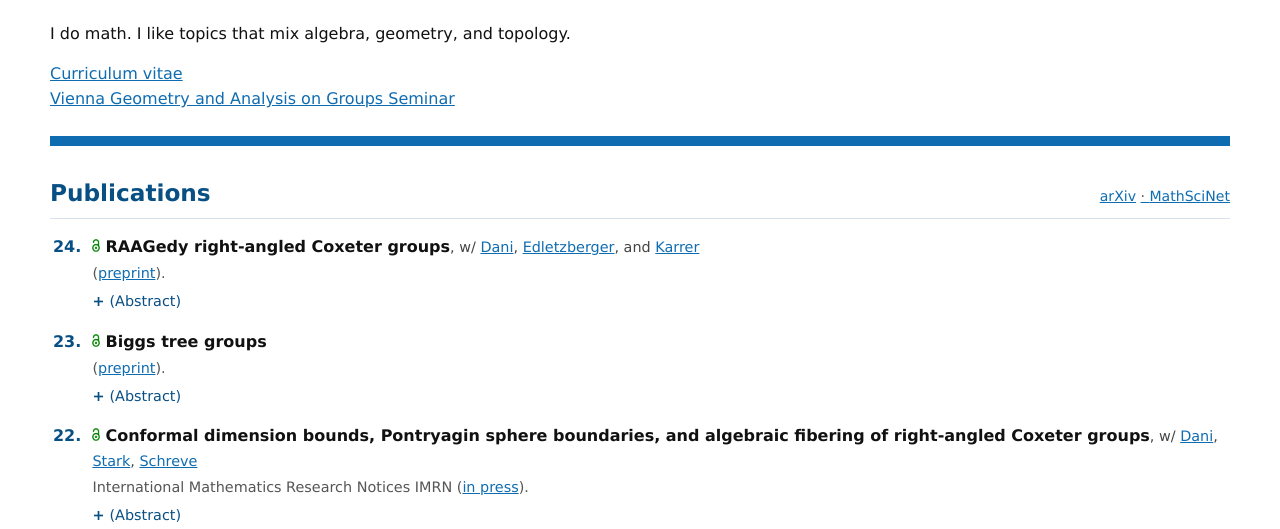
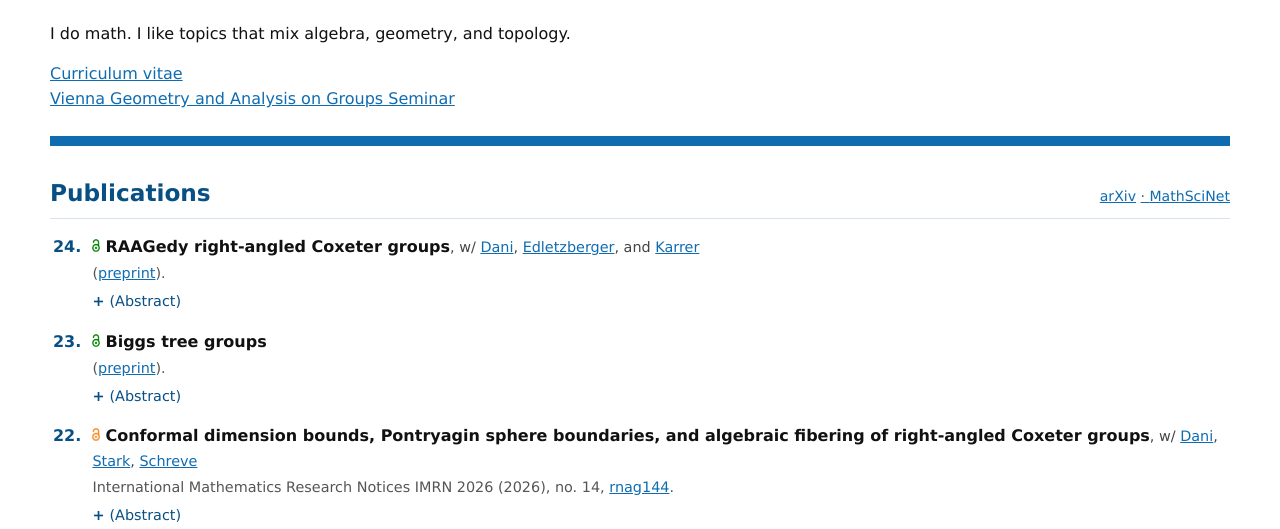
Before and after one commit to cashenchris/cashenchris.github.io, a plain HTML site: page index.html in a window 1280 px wide. Shown: the part 297-826 px from the top of the page. Drawn offline with nearby package versions, Linux system fonts and the light colour scheme.

Commit message:
update publications

```diff
--- a/index.html
+++ b/index.html
@@ -122,13 +122,15 @@ This gives, for each $C\geq 3$, an infinite family of pairs
 </li>
 
 <li>
-<div class="pub-entry"><a href="https://arxiv.org/abs/2510.03430"><img
-  alt="Open Access logo" class="oa-logo" src="Logos/OAlogoG.png"/></a>
+<div class="pub-entry"><a href="publications/PontryaginBoundaries.pdf"><img
+  alt="Open Access logo" class="oa-logo" src="Logos/OAlogo.png"/></a>
   <span class="pubtitle">Conformal dimension bounds, Pontryagin sphere
   boundaries, and algebraic fibering of right-angled Coxeter groups</span><span class="coauthors"></span><span class="coauthors">, w/ <a
   href="https://www.math.lsu.edu/~pdani/">Dani</a>, <a
   href="https://www.estark.net/">Stark</a>, <a href="https://sites.google.com/site/kevinschreve/home">Schreve</a></span></div>
-<div class="pub-info">International Mathematics Research Notices IMRN (<a href="https://doi.org/10.1093/imrn/rnag144">in press</a>).<details><summary>(Abstract)</summary>
+<div class="pub-info">International Mathematics Research Notices IMRN
+ 2026 (2026),
+  no.&nbsp;14, <a href="https://doi.org/10.1093/imrn/rnag144">rnag144</a>.<details><summary>(Abstract)</summary>
        We introduce a graph-theoretic condition, called \((n,m)\)-branching, that ensures a combinatorial round tree with controlled branching parameters can be quasi-isometrically embedded in the Davis complex of the right-angled Coxeter group defined by the graph. This construction yields a lower bound on the conformal dimension of the boundary of such a hyperbolic group. We exhibit numerous families of graphs with this property, including many 1-dimensional spherical buildings.
 
 We prove an embedding result, showing that under mild hypotheses a flag-no-square graph embeds as an induced subgraph in a flag-no-square triangulation of a closed surface.
@@ -144,13 +146,13 @@ We use conformal dimension to show that recent work of Lafont--Minemyer--Sorcar-
 <li>
 <div class="pub-entry"><a href="publications/RAAGedyII.pdf"><img alt="Open Access logo" class="oa-logo" src="Logos/OAlogoG.png"/></a> <span class="pubtitle">RAAGedy right-angled Coxeter groups II: in the quasiisometry class of the tree RAAGs</span><span class="coauthors"></span></div>
 <div class="pub-info">Proceedings of the American Mathematical Society
-  153 (2025), no.&nbsp;12, <a href="https://arxiv.org/abs/2504.06911">5087-5101</a>.<details><summary>(Abstract)</summary>
+  153 (2025), no.&nbsp;12, <a href="https://doi.org/10.1090/proc/17393">5087-5101</a>.<details><summary>(Abstract)</summary>
    We classify two-dimensional right-angled Coxeter groups that are quasiisometric to a right-angled Artin group defined by a tree, and show that when this is true the right-angled Coxeter group actually contains a visible finite index right-angled Artin subgroup.
      </details>
 </div>
 </li>
 <li>
-<div class="pub-entry"><a href="https://doi.org/10.1515/jgth-2024-0109"><img alt="Open Access logo" class="oa-logo" src="Logos/OAlogo.png"/></a> <span class="pubtitle">Visual
+<div class="pub-entry"><a href="publications/VisualRAAG.pdf"><img alt="Open Access logo" class="oa-logo" src="Logos/OAlogo.png"/></a> <span class="pubtitle">Visual
   right-angled Artin subgroups of two-dimensional right-angled Coxeter groups</span><span class="coauthors">, w/  <a href="https://sites.google.com/view/alexandraedletzberger/math?authuser=0">Edletzberger</a></span></div>
 <div class="pub-info">Journal of Group Theory 28 (2025), no.&nbsp;5, <a href="https://doi.org/10.1515/jgth-2024-0109">1237-1259</a>.<details><summary>(Abstract)</summary>
      There is a procedure, due to Dani and Levcovitz, for taking a finite
```
Also changed, not shown: 3 other files.
